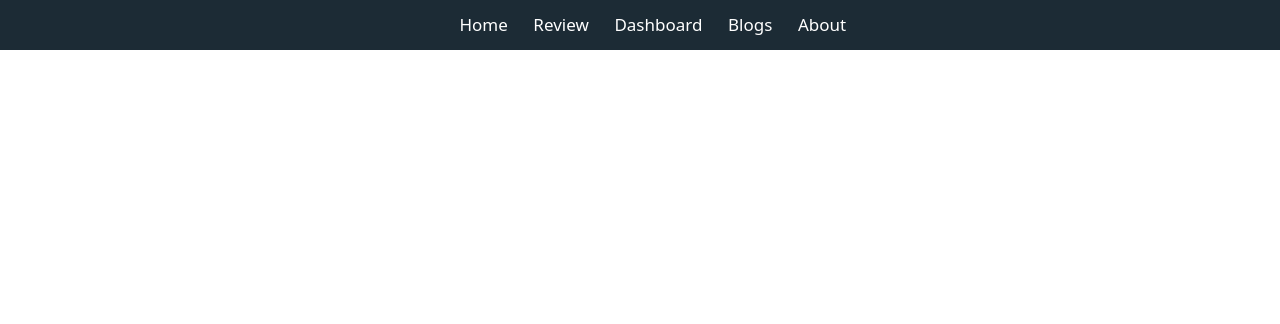
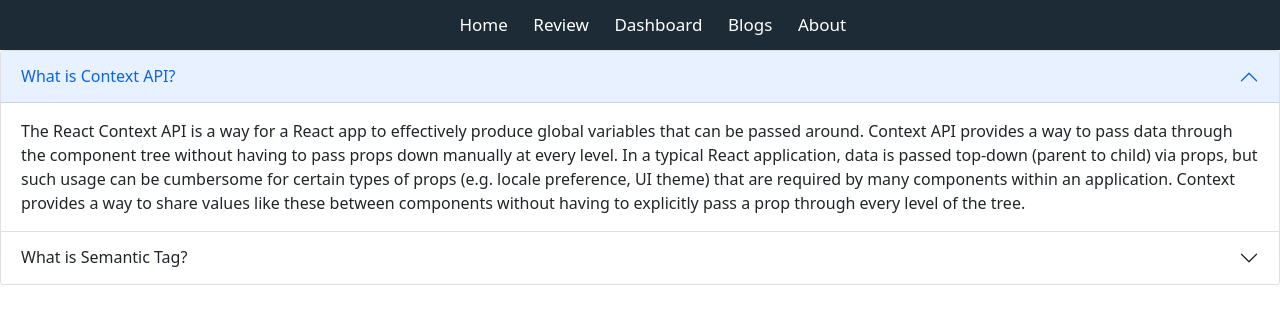
Before and after one commit to SJMormo/product-analysis-website, a React (Create React App) app: page /blogs in a window 1280 px wide. Shown: the top 324 px of the page. Built offline with nearby package versions, Linux system fonts and the light colour scheme.

Commit message:
answer to the question add in the blog section

```diff
--- a/public/index.html
+++ b/public/index.html
@@ -24,7 +24,7 @@
       work correctly both with client-side routing and a non-root public URL.
       Learn how to configure a non-root public URL by running `npm run build`.
     -->
-    <title>React App</title>
+    <title>Instrument Shop</title>
   </head>
   <body>
     <noscript>You need to enable JavaScript to run this app.</noscript>
--- a/src/components/About/About.js
+++ b/src/components/About/About.js
@@ -3,7 +3,7 @@ import React from 'react';
 const About = () => {
     return (
         <div>
-            <h2>About</h2>
+            <h2 className="text-center">We are always here to serve you</h2>
         </div>
     );
 };
--- a/src/components/Blogs/Blogs.js
+++ b/src/components/Blogs/Blogs.js
@@ -1,10 +1,22 @@
 import React from 'react';
+import { Accordion } from 'react-bootstrap';
 
 const Blogs = () => {
     return (
-        <div>
-
-        </div>
+        <Accordion defaultActiveKey="0">
+            <Accordion.Item eventKey="0">
+                <Accordion.Header>What is Context API?</Accordion.Header>
+                <Accordion.Body>
+                    The React Context API is a way for a React app to effectively produce global variables that can be passed around. Context API provides a way to pass data through the component tree without having to pass props down manually at every level. In a typical React application, data is passed top-down (parent to child) via props, but such usage can be cumbersome for certain types of props (e.g. locale preference, UI theme) that are required by many components within an application. Context provides a way to share values like these between components without having to explicitly pass a prop through every level of the tree.
+                </Accordion.Body>
+            </Accordion.Item>
+            <Accordion.Item eventKey="1">
+                <Accordion.Header>What is Semantic Tag?</Accordion.Header>
+                <Accordion.Body>
+                    A React app can use the React Context API to generate global variables that can be passed around. The Context API allows you to transmit data through the component tree without having to explicitly provide props down at each level. Props are used to send data top-down (parent to child) in a typical React application, but this might be inconvenient. Context allows components to share values like these without having to pass a prop through each level of the tree directly.
+                </Accordion.Body>
+            </Accordion.Item>
+        </Accordion>
     );
 };
 
--- a/src/components/Home/Home.js
+++ b/src/components/Home/Home.js
@@ -15,7 +15,7 @@ const Home = () => {
     }
 
     return (
-        <div className=''>
+        <div>
             <div className="row d-flex w-100 align-items-center text-center">
                 <div className="col-md-8 col-sm-12 modify">
                     <h2 className="">Your Next Instrument</h2>
--- a/src/components/NotFound/Notfound.js
+++ b/src/components/NotFound/Notfound.js
@@ -2,8 +2,8 @@ import React from 'react';
 
 const Notfound = () => {
     return (
-        <div>
-            <h1>404</h1>
+        <div className="text-center">
+            <h1 className="mt-5">404</h1>
             <h3>The page does not exist</h3>
         </div>
     );
```
Also changed, not shown: 1 other file (tests, documents, lock files or other folders).
